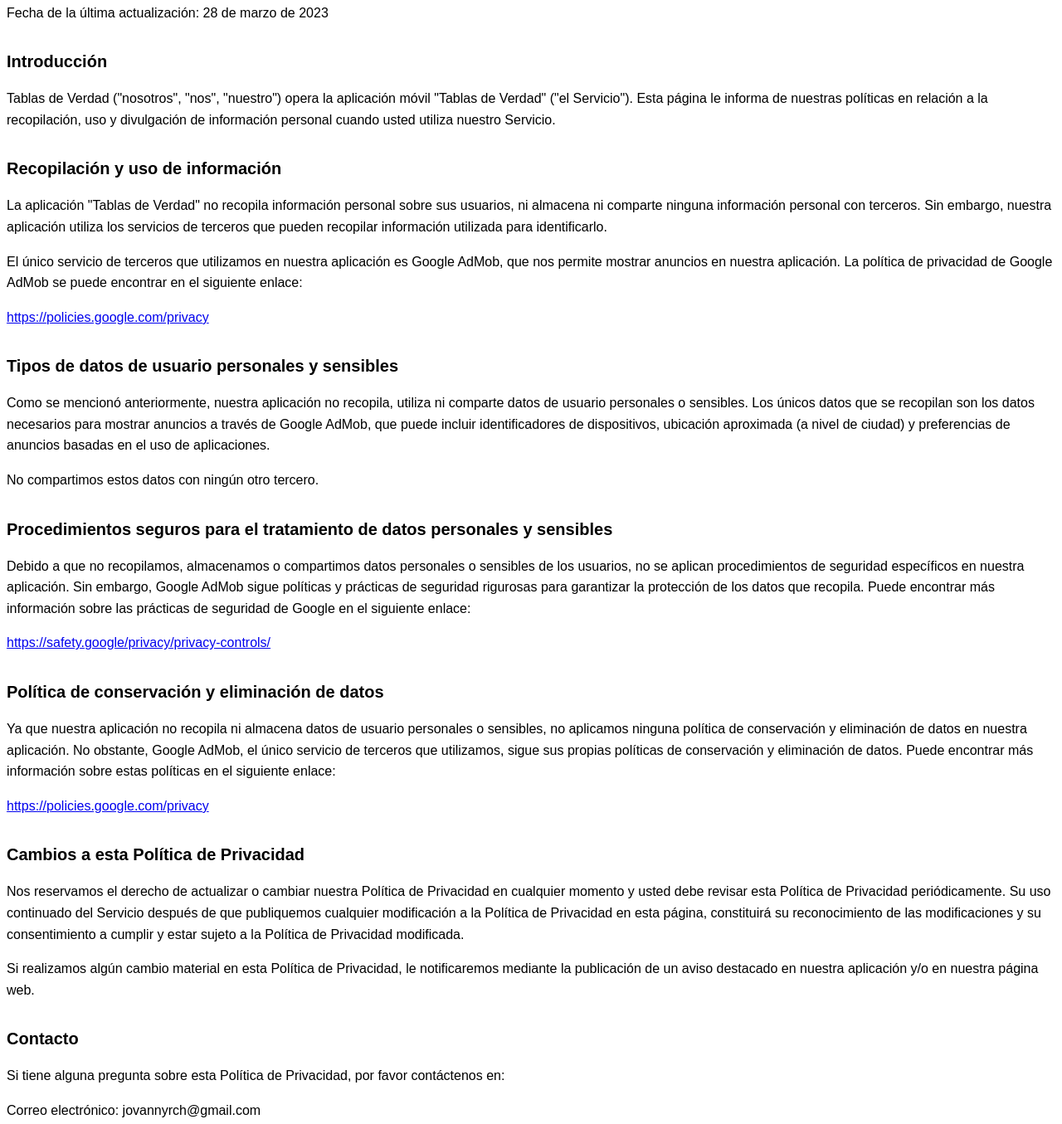
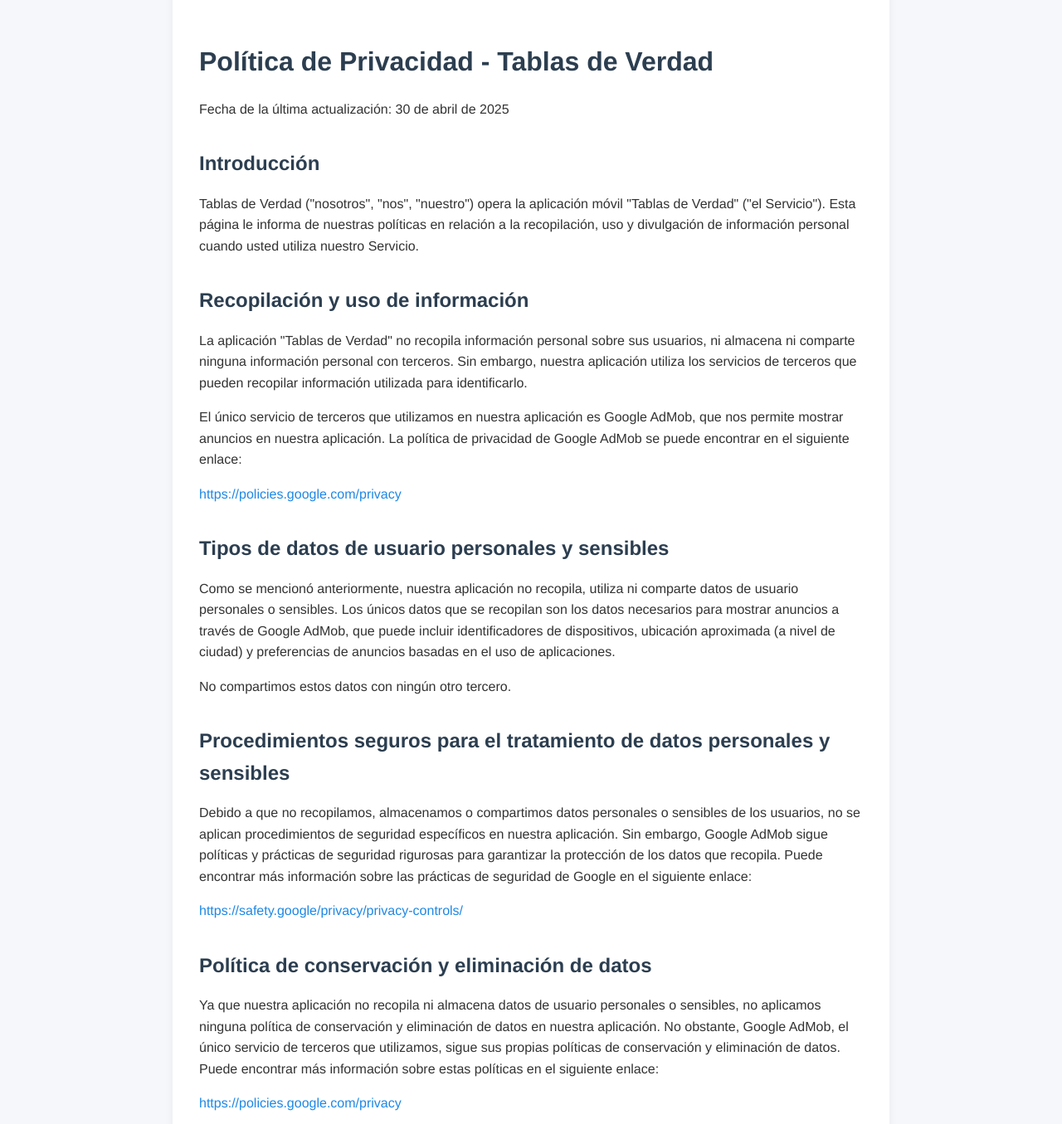
Before and after one commit to JovannyRch/politicas, a plain HTML site: page tablas_de_verdad.html in a window 1280 px wide. Shown: the part 68-1423 px from the top of the page at 83% size. Drawn offline with Linux system fonts and the light colour scheme.

Commit message:
update policy

```diff
--- a/tablas_de_verdad.html
+++ b/tablas_de_verdad.html
@@ -1,58 +1,170 @@
 <!DOCTYPE html>
 <html lang="es">
   <head>
-    <meta charset="UTF-8">
-    <meta name="viewport" content="width=device-width, initial-scale=1.0">
+    <meta charset="UTF-8" />
+    <meta name="viewport" content="width=device-width, initial-scale=1.0" />
     <title>Política de Privacidad - Tablas de Verdad</title>
     <style>
       body {
-            font-family: Arial, sans-serif;
+        font-family: "Helvetica Neue", Arial, sans-serif;
         line-height: 1.6;
+        margin: 0;
+        padding: 0;
+        background-color: #f5f7fa;
+        color: #333;
       }
-        h1 {
-            font-size: 24px;
+      .container {
+        max-width: 800px;
+        margin: 40px auto;
+        background: #fff;
+        padding: 32px;
+        border-radius: 8px;
+        box-shadow: 0 4px 12px rgba(0, 0, 0, 0.05);
       }
-
-        h2 {
-            font-size: 20px;
-            margin-top: 1.5em;
-            margin-bottom: 0.5em;
+      h1,
+      h2,
+      h3 {
+        color: #2c3e50;
+        margin-top: 1.4em;
+        margin-bottom: 0.6em;
       }
-
       p {
         margin-bottom: 1em;
+      }
+      ul {
+        margin: 0 0 1em 1.2em;
+      }
+      a {
+        color: #1e88e5;
+        text-decoration: none;
+      }
+      a:hover {
+        text-decoration: underline;
+      }
+      .section {
+        margin-bottom: 2em;
+      }
+      .footer {
+        text-align: center;
+        font-size: 0.9em;
+        color: #777;
+        margin-top: 3em;
       }
     </style>
   </head>
   <body>
+    <div class="container">
       <h1>Política de Privacidad - Tablas de Verdad</h1>
-        <p>Fecha de la última actualización: 28 de marzo de 2023</p>
+      <p>Fecha de la última actualización: 30 de abril de 2025</p>
 
+      <div class="section">
         <h2>Introducción</h2>
-        <p>Tablas de Verdad ("nosotros", "nos", "nuestro") opera la aplicación móvil "Tablas de Verdad" ("el Servicio"). Esta página le informa de nuestras políticas en relación a la recopilación, uso y divulgación de información personal cuando usted utiliza nuestro Servicio.</p>
+        <p>
+          Tablas de Verdad ("nosotros", "nos", "nuestro") opera la aplicación
+          móvil "Tablas de Verdad" ("el Servicio"). Esta página le informa de
+          nuestras políticas en relación a la recopilación, uso y divulgación de
+          información personal cuando usted utiliza nuestro Servicio.
+        </p>
+      </div>
 
+      <div class="section">
         <h2>Recopilación y uso de información</h2>
-        <p>La aplicación "Tablas de Verdad" no recopila información personal sobre sus usuarios, ni almacena ni comparte ninguna información personal con terceros. Sin embargo, nuestra aplicación utiliza los servicios de terceros que pueden recopilar información utilizada para identificarlo.</p>
-        <p>El único servicio de terceros que utilizamos en nuestra aplicación es Google AdMob, que nos permite mostrar anuncios en nuestra aplicación. La política de privacidad de Google AdMob se puede encontrar en el siguiente enlace:</p>
-        <p><a href="https://policies.google.com/privacy">https://policies.google.com/privacy</a></p>
+        <p>
+          La aplicación "Tablas de Verdad" no recopila información personal
+          sobre sus usuarios, ni almacena ni comparte ninguna información
+          personal con terceros. Sin embargo, nuestra aplicación utiliza los
+          servicios de terceros que pueden recopilar información utilizada para
+          identificarlo.
+        </p>
+        <p>
+          El único servicio de terceros que utilizamos en nuestra aplicación es
+          Google AdMob, que nos permite mostrar anuncios en nuestra aplicación.
+          La política de privacidad de Google AdMob se puede encontrar en el
+          siguiente enlace:
+        </p>
+        <p>
+          <a href="https://policies.google.com/privacy"
+            >https://policies.google.com/privacy</a
+          >
+        </p>
+      </div>
 
+      <div class="section">
         <h2>Tipos de datos de usuario personales y sensibles</h2>
-        <p>Como se mencionó anteriormente, nuestra aplicación no recopila, utiliza ni comparte datos de usuario personales o sensibles. Los únicos datos que se recopilan son los datos necesarios para mostrar anuncios a través de Google AdMob, que puede incluir identificadores de dispositivos, ubicación aproximada (a nivel de ciudad) y preferencias de anuncios basadas en el uso de aplicaciones.</p>
+        <p>
+          Como se mencionó anteriormente, nuestra aplicación no recopila,
+          utiliza ni comparte datos de usuario personales o sensibles. Los
+          únicos datos que se recopilan son los datos necesarios para mostrar
+          anuncios a través de Google AdMob, que puede incluir identificadores
+          de dispositivos, ubicación aproximada (a nivel de ciudad) y
+          preferencias de anuncios basadas en el uso de aplicaciones.
+        </p>
         <p>No compartimos estos datos con ningún otro tercero.</p>
+      </div>
 
-        <h2>Procedimientos seguros para el tratamiento de datos personales y sensibles</h2>
-        <p>Debido a que no recopilamos, almacenamos o compartimos datos personales o sensibles de los usuarios, no se aplican procedimientos de seguridad específicos en nuestra aplicación. Sin embargo, Google AdMob sigue políticas y prácticas de seguridad rigurosas para garantizar la protección de los datos que recopila. Puede encontrar más información sobre las prácticas de seguridad de Google en el siguiente enlace:</p>
-        <p><a href="https://safety.google/privacy/privacy-controls/">https://safety.google/privacy/privacy-controls/</a></p>
+      <div class="section">
+        <h2>
+          Procedimientos seguros para el tratamiento de datos personales y
+          sensibles
+        </h2>
+        <p>
+          Debido a que no recopilamos, almacenamos o compartimos datos
+          personales o sensibles de los usuarios, no se aplican procedimientos
+          de seguridad específicos en nuestra aplicación. Sin embargo, Google
+          AdMob sigue políticas y prácticas de seguridad rigurosas para
+          garantizar la protección de los datos que recopila. Puede encontrar
+          más información sobre las prácticas de seguridad de Google en el
+          siguiente enlace:
+        </p>
+        <p>
+          <a href="https://safety.google/privacy/privacy-controls/"
+            >https://safety.google/privacy/privacy-controls/</a
+          >
+        </p>
+      </div>
 
+      <div class="section">
         <h2>Política de conservación y eliminación de datos</h2>
-        <p>Ya que nuestra aplicación no recopila ni almacena datos de usuario personales o sensibles, no aplicamos ninguna política de conservación y eliminación de datos en nuestra aplicación. No obstante, Google AdMob, el único servicio de terceros que utilizamos, sigue sus propias políticas de conservación y eliminación de datos. Puede encontrar más información sobre estas políticas en el siguiente enlace:</p>
-        <p><a href="https://policies.google.com/privacy">https://policies.google.com/privacy</a></p>
+        <p>
+          Ya que nuestra aplicación no recopila ni almacena datos de usuario
+          personales o sensibles, no aplicamos ninguna política de conservación
+          y eliminación de datos en nuestra aplicación. No obstante, Google
+          AdMob, el único servicio de terceros que utilizamos, sigue sus propias
+          políticas de conservación y eliminación de datos. Puede encontrar más
+          información sobre estas políticas en el siguiente enlace:
+        </p>
+        <p>
+          <a href="https://policies.google.com/privacy"
+            >https://policies.google.com/privacy</a
+          >
+        </p>
+      </div>
+      <div class="section">
         <h2>Cambios a esta Política de Privacidad</h2>
-        <p>Nos reservamos el derecho de actualizar o cambiar nuestra Política de Privacidad en cualquier momento y usted debe revisar esta Política de Privacidad periódicamente. Su uso continuado del Servicio después de que publiquemos cualquier modificación a la Política de Privacidad en esta página, constituirá su reconocimiento de las modificaciones y su consentimiento a cumplir y estar sujeto a la Política de Privacidad modificada.</p>
-        <p>Si realizamos algún cambio material en esta Política de Privacidad, le notificaremos mediante la publicación de un aviso destacado en nuestra aplicación y/o en nuestra página web.</p>
+        <p>
+          Nos reservamos el derecho de actualizar o cambiar nuestra Política de
+          Privacidad en cualquier momento y usted debe revisar esta Política de
+          Privacidad periódicamente. Su uso continuado del Servicio después de
+          que publiquemos cualquier modificación a la Política de Privacidad en
+          esta página, constituirá su reconocimiento de las modificaciones y su
+          consentimiento a cumplir y estar sujeto a la Política de Privacidad
+          modificada.
+        </p>
+        <p>
+          Si realizamos algún cambio material en esta Política de Privacidad, le
+          notificaremos mediante la publicación de un aviso destacado en nuestra
+          aplicación y/o en nuestra página web.
+        </p>
+      </div>
 
+      <div class="section">
         <h2>Contacto</h2>
-        <p>Si tiene alguna pregunta sobre esta Política de Privacidad, por favor contáctenos en:</p>
+        <p>
+          Si tiene alguna pregunta sobre esta Política de Privacidad, por favor
+          contáctenos en:
+        </p>
         <p>Correo electrónico: jovannyrch@gmail.com</p>
+      </div>
+    </div>
   </body>
 </html>
```
Lines whose indentation alone changed are shown as unchanged.
